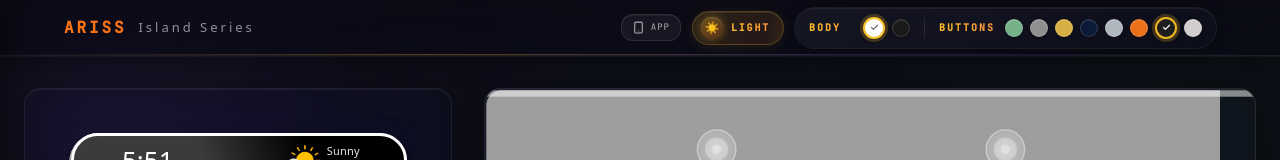
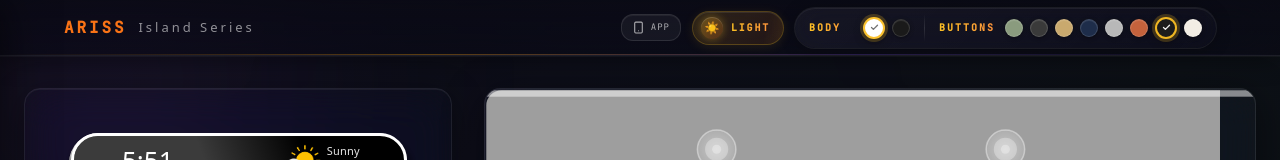
Before and after one commit to shaikhmoiz3010/ariss-island-series, a React (Vite) app: page / in a window 1280 px wide. Shown: the top 160 px of the page. Built offline with nearby package versions, Linux system fonts and the light colour scheme.

Commit message:
Color variants of button updated

```diff
--- a/src/constants/themes.js
+++ b/src/constants/themes.js
@@ -16,14 +16,14 @@ export const HOUSING_THEMES = [
 ];
 
 export const BUTTON_THEMES = [
-  { id: "pastel-green", label: "Pastel Green", swatch: "#76B088", top: "#5c8a6e", mid: "#4d7860", bot: "#76B088" },
-  { id: "gray",         label: "Gray",         swatch: "#8F8F8F", top: "#7a7a7a", mid: "#626262", bot: "#8F8F8F" },
-  { id: "gold",         label: "Gold",         swatch: "#D6B042", top: "#c9a84c", mid: "#b8902a", bot: "#D6B042" },
-  { id: "navy",         label: "Navy",         swatch: "#0B1A36", top: "#3a5f9e", mid: "#2a4a7f", bot: "#0B1A36" },
-  { id: "silver",       label: "Silver",       swatch: "#B0B8BF", top: "#b8c0c8", mid: "#a0a8b0", bot: "#B0B8BF" },
-  { id: "orange",       label: "Orange",       swatch: "#EB701A", top: "#FF870D", mid: "#FF870D", bot: "#EB701A" },
-  { id: "black",        label: "Black",        swatch: "#1F1E1E", top: "#3a3a3a", mid: "#2a2a2a", bot: "#1F1E1E" },
-  { id: "white",        label: "White",        swatch: "#D1CDCD", top: "#e8e8e8", mid: "#d0d0d0", bot: "#D1CDCD" },
+  { id: "pastel-green", label: "Sage Green",          swatch: "#8A9B7E", top: "#8A9B7E", mid: "#8A9B7E", bot: "#8A9B7E" },
+  { id: "gray",         label: "Dark Gray",           swatch: "#3A3A3A", top: "#3A3A3A", mid: "#3A3A3A", bot: "#3A3A3A" },
+  { id: "gold",         label: "Champagne Gold",      swatch: "#C9A96E", top: "#C9A96E", mid: "#C9A96E", bot: "#C9A96E" },
+  { id: "navy",         label: "Navy Blue",           swatch: "#1E2D4A", top: "#1E2D4A", mid: "#1E2D4A", bot: "#1E2D4A" },
+  { id: "silver",       label: "Pearl Silver",        swatch: "#B8B8B8", top: "#B8B8B8", mid: "#B8B8B8", bot: "#B8B8B8" },
+  { id: "orange",       label: "Terracotta Orange",   swatch: "#C4623C", top: "#C4623C", mid: "#C4623C", bot: "#C4623C" },
+  { id: "black",        label: "Matte Black",         swatch: "#1C1C1C", top: "#1C1C1C", mid: "#1C1C1C", bot: "#1C1C1C" },
+  { id: "white",        label: "Pearl White",         swatch: "#F2EDE4", top: "#F2EDE4", mid: "#F2EDE4", bot: "#F2EDE4" },
 ];
 
 export const DEFAULT_HOUSING = "white";
```
